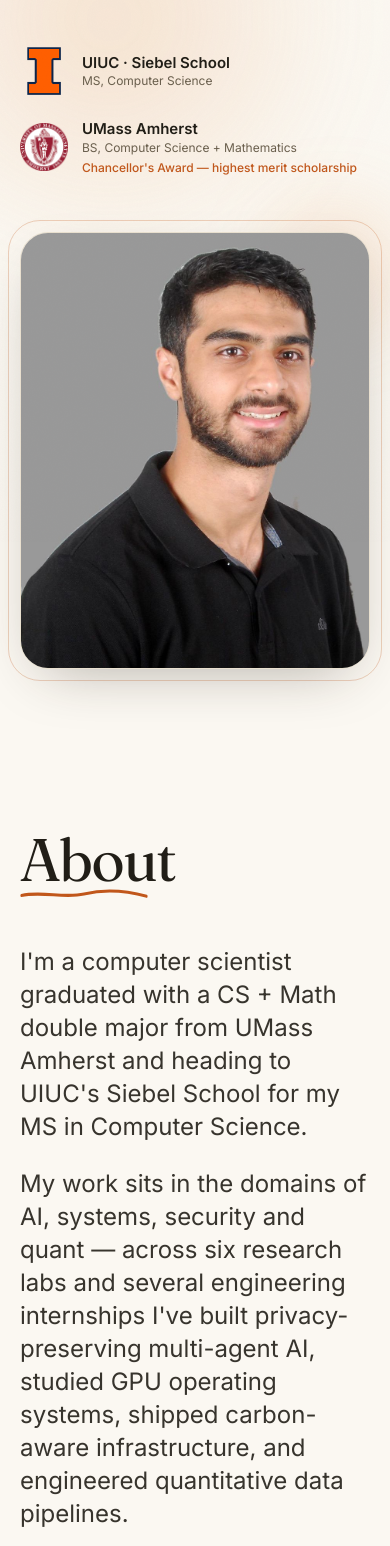
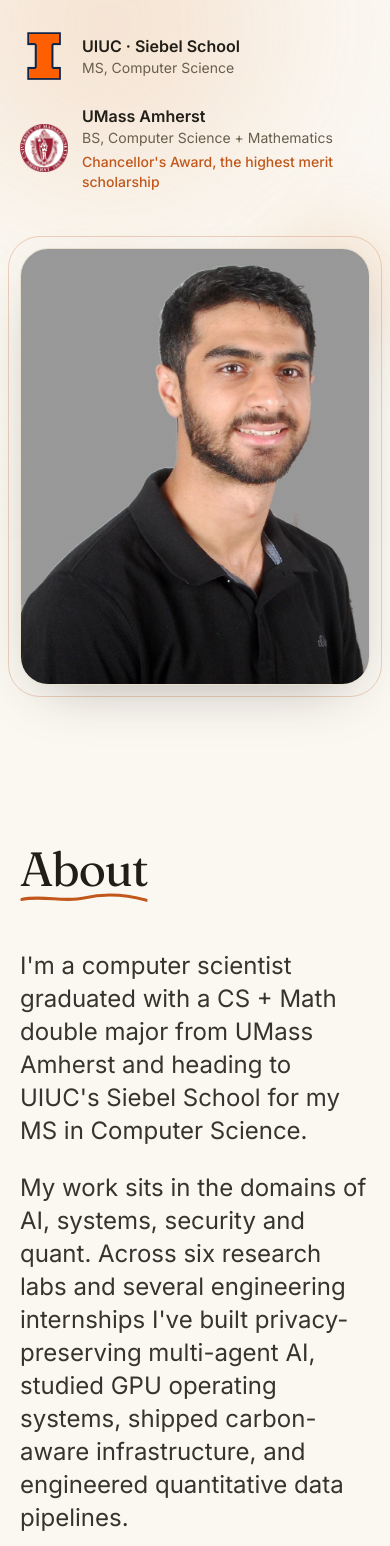
Before and after one commit to himccoder/MyWebsite, a React (Vite) app: page / in a window 390 px wide. Shown: the part 302-1848 px from the top of the page. Built offline with nearby package versions, Linux system fonts and the light colour scheme; no server answers; the HTML template or start-up script is replaced by a standard one.

Commit message:
edits and mobile resposnsive

```diff
--- a/src/components/Nav.jsx
+++ b/src/components/Nav.jsx
@@ -27,12 +27,12 @@ export default function Nav() {
         </a>
 
         {/* desktop links — label slides up, amber duplicate slides in */}
-        <ul className="hidden items-center gap-8 md:flex">
+        <ul className="hidden items-center gap-6 md:flex lg:gap-8">
           {navLinks.map((l) => (
             <li key={l.href}>
               <a
                 href={l.href}
-                className="group relative block overflow-hidden font-mono text-xs uppercase tracking-[0.22em]"
+                className="group relative block overflow-hidden text-sm uppercase tracking-[0.16em]"
               >
                 <span className="block text-mist transition-transform duration-300 ease-out group-hover:-translate-y-full">
                   {l.label}
--- a/src/components/SectionHeading.jsx
+++ b/src/components/SectionHeading.jsx
@@ -11,7 +11,7 @@ export default function SectionHeading({ title, underline = true }) {
 
   return (
     <div className="mb-14">
-      <h2 className="relative inline-block type-display text-6xl text-fog sm:text-7xl md:text-8xl">
+      <h2 className="relative inline-block type-display text-5xl text-fog sm:text-6xl md:text-7xl lg:text-8xl">
         {isText ? <SplitWords text={title} delay={0.1} /> : title}
         {underline && (
           <HandUnderline className="absolute -bottom-3 left-0 h-3.5 w-[46%] min-w-[8rem]" delay={0.55} />
--- a/src/data/content.js
+++ b/src/data/content.js
@@ -43,7 +43,7 @@ export const education = [
     degree: "BS, Computer Science + Mathematics",
     dates: "2022 — 2026",
     logo: umassLogo,
-    award: "Chancellor's Award — highest merit scholarship",
+    award: "Chancellor's Award, the highest merit scholarship",
   },
 ];
 
@@ -58,7 +58,7 @@ export const languageLogos = [
 export const about = {
   bio: [
     "I'm a computer scientist graduated with a CS + Math double major from UMass Amherst and heading to UIUC's Siebel School for my MS in Computer Science.",
-    "My work sits in the domains of AI, systems, security and quant — across six research labs and several engineering internships I've built privacy-preserving multi-agent AI, studied GPU operating systems, shipped carbon-aware infrastructure, and engineered quantitative data pipelines.",
+    "My work sits in the domains of AI, systems, security and quant. Across six research labs and several engineering internships I've built privacy-preserving multi-agent AI, studied GPU operating systems, shipped carbon-aware infrastructure, and engineered quantitative data pipelines.",
   ],
 };
 
@@ -90,7 +90,7 @@ export const work = [
     org: "Resource Bounded Reasoning Lab · UMass Amherst",
     dates: "2025",
     summary:
-      "Built an MCP Blackboard Server tracing malicious agent communication in multi-agent AI — secure logging and a Redis pipeline monitoring 1,000+ events across 20+ agents.",
+      "Built an MCP Blackboard Server tracing malicious agent communication in multi-agent AI, with secure logging and a Redis pipeline monitoring 1,000+ events across 20+ agents.",
   },
 ];
 
@@ -101,7 +101,7 @@ export const research = [
     lab: "NLP Lab · UMass Amherst",
     advisor: "Prof. Katrin Erk",
     dates: "2026 — Present",
-    summary: "LLMs and Transformers — model behavior and representation.",
+    summary: "Studying LLMs and Transformers, focusing on model behavior and representation.",
   },
   {
     role: "Research Assistant",
@@ -109,7 +109,7 @@ export const research = [
     advisor: "Prof. Saketh Sridhara",
     dates: "2026 — Present",
     summary:
-      "Neural reparameterization for topology optimization — a 12-condition ablation in PyTorch + FEM isolating the architectural prior as a key driver of compliance reduction.",
+      "Neural reparameterization for topology optimization, running a 12-condition ablation in PyTorch + FEM that isolates the architectural prior as a key driver of compliance reduction.",
   },
   {
     role: "Research Assistant",
@@ -117,7 +117,7 @@ export const research = [
     advisor: "Prof. Nikko Bovornkeeratiroj",
     dates: "2025 — 2026",
     summary:
-      "Analyzed LithOS, a GPU operating system for efficient ML workloads — scheduling, kernel atomization, and software-level resource control.",
+      "Analyzed LithOS, a GPU operating system for efficient ML workloads, covering scheduling, kernel atomization, and software-level resource control.",
   },
   {
     role: "Research Replication Study",
@@ -134,16 +134,16 @@ export const research = [
     advisor: "Mentor: Thanathorn Sukprasert",
     dates: "2025",
     summary:
-      "Carbon-aware load balancing with HAProxy + WattTime — cut simulated data-center CO₂ up to 42%.",
+      "Carbon-aware load balancing with HAProxy + WattTime that cut simulated data-center CO₂ by up to 42%.",
     link: { href: urvPoster, label: "View poster" },
   },
   {
-    role: "Publication — Web App Security Verification",
+    role: "Publication: Web App Security Verification",
     lab: "Society of North American Scholars",
     advisor: "Sole author",
     dates: "2025",
     summary:
-      "Hybrid static/dynamic + bi-LSTM web-vulnerability detection — F1 0.85, beating existing tools 10–25%. In the IEEE pipeline.",
+      "Hybrid static/dynamic + bi-LSTM web vulnerability detection scoring F1 0.85 and beating existing tools by 10 to 25%. In the IEEE pipeline.",
     badge: "IEEE pipeline",
     link: { href: securityPaper, label: "Read the paper" },
   },
@@ -180,7 +180,7 @@ export const projects = [
   {
     title: "Ticket Trading App",
     description:
-      "Real-time bidding platform for university event tickets — live pricing and order matching.",
+      "Real-time bidding platform for university event tickets with live pricing and order matching.",
     stack: ["Node.js", "React", "MongoDB", "Socket.IO"],
     img: ticketThumb,
     repo: "https://github.com/marco-dm1/CS320-Team-M",
@@ -190,7 +190,7 @@ export const projects = [
   {
     title: "Neural Complete",
     description:
-      "Character-level RNN built from scratch in PyTorch — custom cells, backprop, and training loops.",
+      "Character-level RNN built from scratch in PyTorch with custom cells, backprop, and training loops.",
     stack: ["Python", "PyTorch", "NumPy"],
     img: neuralThumb,
     repo: "https://github.com/himccoder/Neural-Complete",
@@ -214,7 +214,7 @@ export const extracurriculars = [
     org: "UMass Competitive Programming Club",
     dates: "2024 — 2026",
     icon: "trophy",
-    note: "Founded and led the club — practices, contests and a growing problem-solving community.",
+    note: "Founded and led the club, running practices and contests for a growing problem-solving community.",
   },
   {
     title: "Dean's Advisory Committee",
--- a/src/sections/Beyond.jsx
+++ b/src/sections/Beyond.jsx
@@ -57,9 +57,13 @@ export default function Beyond() {
           title={
             <>
               Beyond the{" "}
-              <span className="relative inline-block px-2">
+              <span className="relative inline-block px-[0.12em]">
                 code
-                <HandCircle className="absolute -inset-x-3 -inset-y-2" />
+                {/* em offsets scale with the responsive heading size. Fraunces
+                    sits low in a line-height:1 box (baseline ~0.85em), so the
+                    loop runs from just above the ascenders to below the baseline
+                    to enclose the whole word. */}
+                <HandCircle className="absolute -inset-x-[0.06em] -top-[0.16em] -bottom-[0.04em]" />
               </span>
             </>
           }
--- a/src/sections/Contact.jsx
+++ b/src/sections/Contact.jsx
@@ -86,10 +86,10 @@ export default function Contact() {
         {/* form */}
         <form onSubmit={handleSubmit} className="space-y-4">
           <div className="grid gap-4 sm:grid-cols-2">
-            <input type="text" name="name" placeholder="Name" required className={inputCls} />
-            <input type="email" name="email" placeholder="Email" required className={inputCls} />
+            <input type="text" name="name" placeholder="Your name" required className={inputCls} />
+            <input type="email" name="email" placeholder="Your email" required className={inputCls} />
           </div>
-          <textarea name="message" placeholder="Message" required rows="6" className={inputCls} />
+          <textarea name="message" placeholder="Your message" required rows="6" className={inputCls} />
           <button
             type="submit"
             disabled={status.state === "sending"}
--- a/src/sections/Hero.jsx
+++ b/src/sections/Hero.jsx
@@ -42,7 +42,7 @@ export default function Hero() {
       <div className="mx-auto grid w-full max-w-6xl grid-cols-1 items-center gap-14 px-5 pt-28 pb-16 lg:grid-cols-[1.15fr_1fr]">
         {/* ===== typography ===== */}
         <div>
-          <h1 className="relative type-display text-[clamp(3.5rem,10vw,7rem)] leading-[0.92] text-fog">
+          <h1 className="relative type-display text-[clamp(3rem,11vw,7rem)] leading-[0.92] text-fog">
             <span className="block">
               <MaskedLetters text="Himnish" delay={0.1} />
             </span>
@@ -82,9 +82,9 @@ export default function Hero() {
                   <img src={e.logo} alt={e.school} className="max-h-12 max-w-12 object-contain" />
                 </span>
                 <div className="leading-snug">
-                  <p className="text-[15px] font-semibold text-fog">{e.short}</p>
-                  <p className="text-xs text-mist">{e.degree}</p>
-                  {e.award && <p className="mt-1 text-xs font-medium text-amber">{e.award}</p>}
+                  <p className="text-base font-semibold text-fog">{e.short}</p>
+                  <p className="text-sm text-mist">{e.degree}</p>
+                  {e.award && <p className="mt-1 text-sm font-medium text-amber">{e.award}</p>}
                 </div>
               </div>
             ))}
```
